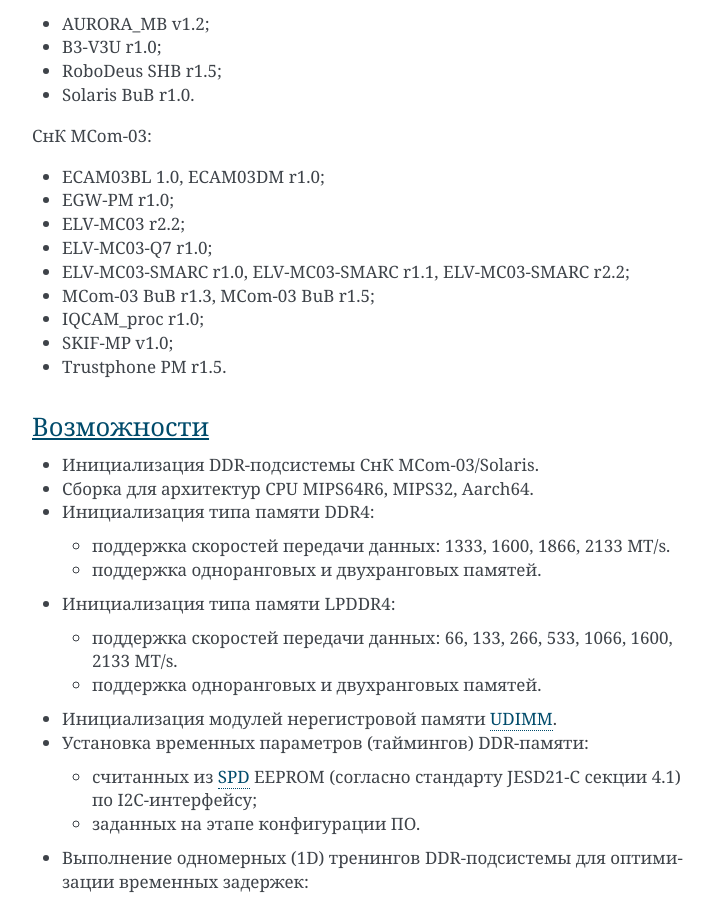
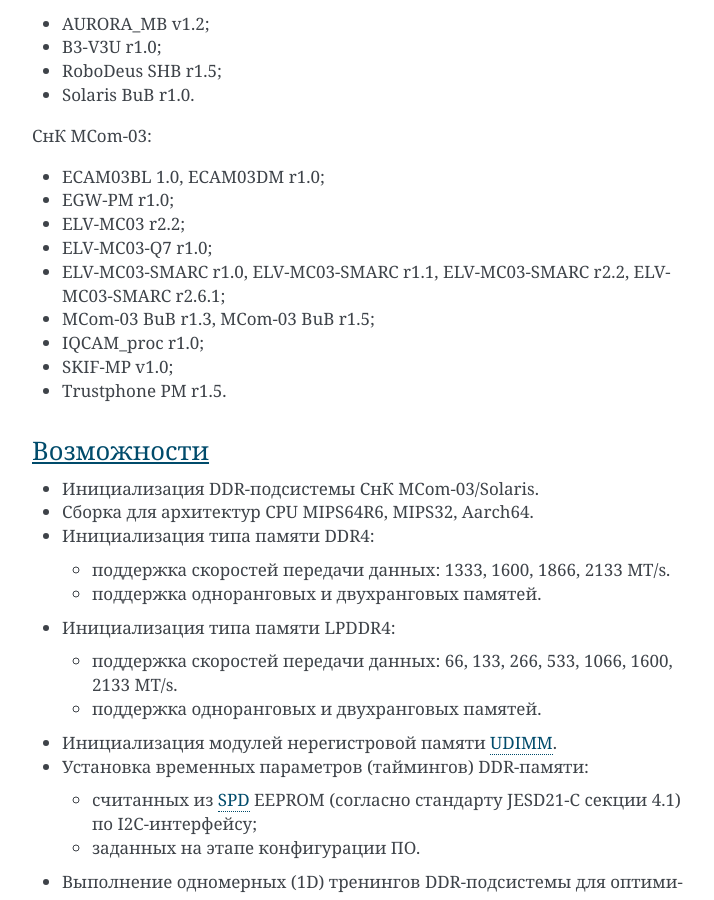
Before and after one commit to elvees/ddrinit, a Sphinx documentation site: the page built from doc/index.rst, in a window 1280 px wide and 900 px high, scrolled down 1050 px. Shown: the whole window, without its empty margins (388-1102 px from the left). Built offline with Sphinx 7.4.7, drawn with Linux system fonts in a browser that asks for light colours.

Commit message:
mcom03: Add ELV-MC03-SMARC r2.6.1 support
Basic config with custom DQ_MAPPINGS for Rayson RS1G32LM4D4BDT-53BT
LPDDR4 SDRAM connected to DDRMC0 and DDRMC1 on ELV-MC03-SMARC r2.6.1.

Issue: #MCOM03SW-2460
Change-Id: I69b58e25c88a48089372859daf17bfc79b345814

```diff
--- a/doc/index.rst
+++ b/doc/index.rst
@@ -33,7 +33,7 @@
 * EGW-PM r1.0;
 * ELV-MC03 r2.2;
 * ELV-MC03-Q7 r1.0;
-* ELV-MC03-SMARC r1.0, ELV-MC03-SMARC r1.1, ELV-MC03-SMARC r2.2;
+* ELV-MC03-SMARC r1.0, ELV-MC03-SMARC r1.1, ELV-MC03-SMARC r2.2, ELV-MC03-SMARC r2.6.1;
 * MCom-03 BuB r1.3, MCom-03 BuB r1.5;
 * IQCAM_proc r1.0;
 * SKIF-MP v1.0;
```
Also changed, not shown: 1 other file.
